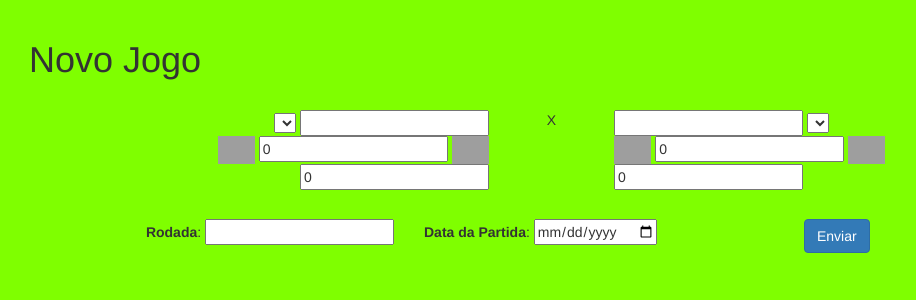
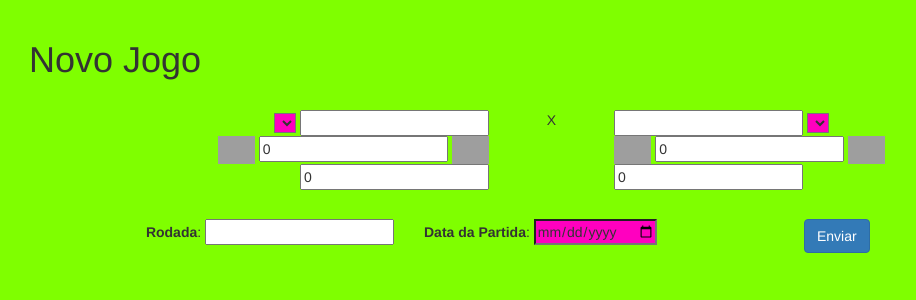
Before and after one commit to Victor-Xokito/ProjetoTecWeb, a Flask app: page /jogos/new in a window 1280 px wide. Shown: the part 52-352 px from the top of the page, without its empty margins (41-957 px from the left). Run offline with Flask 2, Linux system fonts and the light colour scheme; the visitor is signed in with stand-in values (Sample User, id 1); data that the repository does not hold is empty; some libraries are stand-ins or nearby versions; grey boxes are pictures that could not be loaded.

Commit message:
Alteração de layout da parte 'adicionar jogos'

```diff
--- a/jogos/templates/novojogo.html
+++ b/jogos/templates/novojogo.html
@@ -25,7 +25,7 @@
 			<div class="row">
 				<div class="col-lg-5 text-right">
 					<div>
-						{{ form.mandante() }}
+						{{ form.mandante(style="background-color:  #ff00bf;") }}
 						{{ form.gols_mandante(size=2) }}
 					</div>
 					<div>
@@ -39,7 +39,7 @@
 				<div class="col-lg-5 text-left">
 					<div>
 						{{ form.gols_visitante(size=2) }}
-						{{ form.visitante() }}
+						{{ form.visitante(style="background-color:  #ff00bf;") }}
 					</div>
 					<div>
 						<img class="escudo-mini" src="//upload.wikimedia.org/wikipedia/commons/thumb/e/e7/Red_card.svg/100px-Red_card.svg.png">
@@ -57,7 +57,7 @@
 					{{ form.rodada.label }}: {{ form.rodada(size=2) }}
 				</div>
 				<div class="col-md-4">
-					{{ form.data.label }}: {{ form.data() }}
+					{{ form.data.label }}: {{ form.data(style="background-color:  #ff00bf;") }}
 				</div>
 				<div class="col-md-4 text-left">
 					{{ form.enviar(class="btn btn-primary") }}
```
